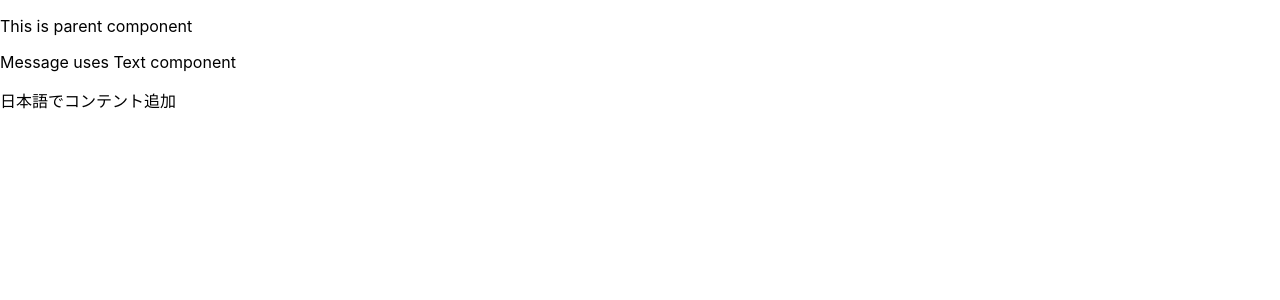
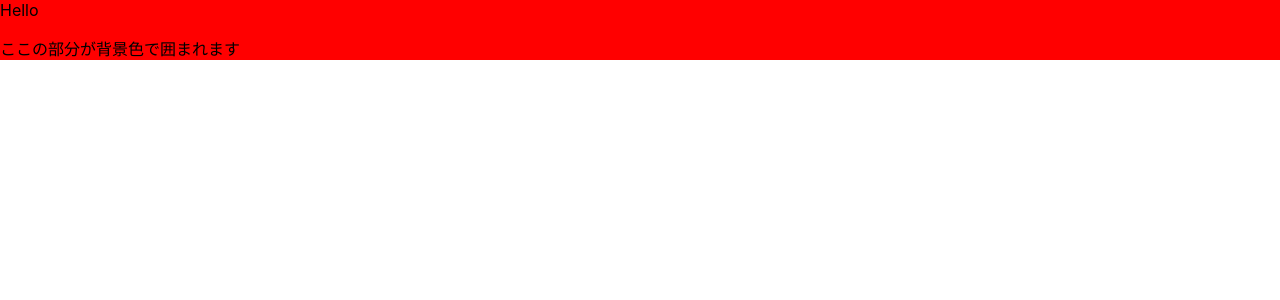
Before and after one commit to morihaya/begin-react, a React (Create React App) app in the folder react-sample/: page / in a window 1280 px wide. Shown: the top 300 px of the page. Built offline with nearby package versions, Linux system fonts and the light colour scheme.

Commit message:
feat: ContainerSample - 1 background color
背景が赤色となった

```diff
--- /dev/null
+++ b/react-sample/src/components/ContainerSample.tsx
@@ -0,0 +1,20 @@
+const Container = (props: { title: string; children: React.ReactElement}) => {
+    const { title, children } = props
+
+    return (
+        <div style={{ background: 'red' }}>
+            <span>{title}</span>
+            <span>{children}</span>
+        </div>
+    )
+}
+
+const Parent = () => {
+    return (
+        <Container title="Hello">
+            <p>ここの部分が背景色で囲まれます</p>
+        </Container>
+    )
+}
+
+export default Parent
--- a/react-sample/src/index.tsx
+++ b/react-sample/src/index.tsx
@@ -2,7 +2,7 @@
 import ReactDOM from 'react-dom/client';
 import './index.css';
 //import App from './App';
-import Message from './components/Message';
+import ContainerSample from './components/ContainerSample';
 import reportWebVitals from './reportWebVitals';
 
 const root = ReactDOM.createRoot(
@@ -10,7 +10,7 @@
 );
 root.render(
   <React.StrictMode>
-    <Message />
+    <ContainerSample />
   </React.StrictMode>
 );
 
```
